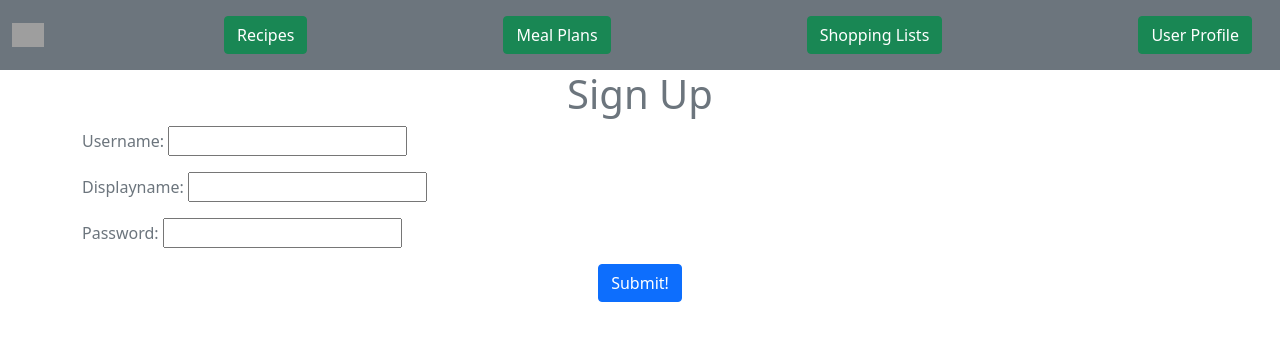
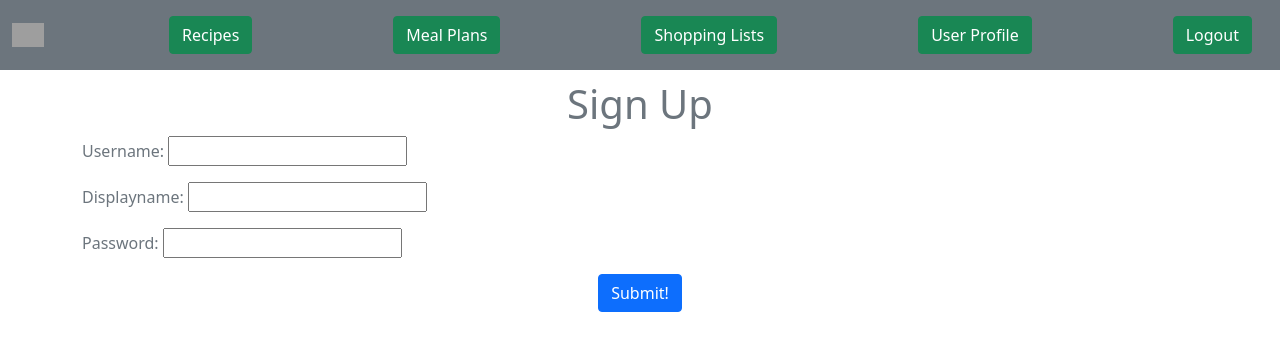
Before and after one commit to JoelRice/Plan-Shop-Eat, a Django app: page /authentication/signup/ in a window 1280 px wide. Shown: the top 351 px of the page. Run offline with Django 3.2, Linux system fonts and the light colour scheme; some libraries are stand-ins or nearby versions; grey boxes are pictures that could not be loaded.

Commit message:
I fixed the nav bar margin, and added a logout button

```diff
--- a/authentication/urls.py
+++ b/authentication/urls.py
@@ -14,9 +14,11 @@ Including another URLconf
     2. Add a URL to urlpatterns:  path('blog/', include('blog.urls'))
 """
 from django.urls import path
-from authentication.views import login_view, signup_view
+from authentication.views import login_view, signup_view, logout_view
 
 urlpatterns = [
     path('login/', login_view, name='login'),
     path('signup/', signup_view, name="signup"),
+    path('logout/', logout_view, name="logout"),
+
 ]
--- a/templates/base.html
+++ b/templates/base.html
@@ -11,41 +11,49 @@
 />
 <html lang="en">
   <head>
-    <link href="https://cdn.jsdelivr.net/npm/bootstrap@5.0.2/dist/css/bootstrap.min.css" rel="stylesheet" integrity="sha384-EVSTQN3/azprG1Anm3QDgpJLIm9Nao0Yz1ztcQTwFspd3yD65VohhpuuCOmLASjC" crossorigin="anonymous">
+    <link
+      href="https://cdn.jsdelivr.net/npm/bootstrap@5.0.2/dist/css/bootstrap.min.css"
+      rel="stylesheet"
+      integrity="sha384-EVSTQN3/azprG1Anm3QDgpJLIm9Nao0Yz1ztcQTwFspd3yD65VohhpuuCOmLASjC"
+      crossorigin="anonymous"
+    />
     <title>{% block title %}Plan. Shop. Eat.{% endblock %}</title>
   </head>
 
   <body>
-    <nav class="navbar bg-secondary">
+    <nav class="navbar bg-secondary" style="margin-bottom: 10px">
       <div class="container-fluid justify-content-space-evenly">
         <div>
-          <img src="https://see.fontimg.com/api/renderfont4/eWap/eyJyIjoiZnMiLCJoIjo2OCwidyI6MTIwMCwiZnMiOjU3LCJmZ2MiOiIjNENDRDgwIiwiYmdjIjoiI0ZGRkZGRiIsInQiOjF9/UGxhbi4gID0-ICBTaG9wLiAgID0-ICAgRWF0Lg/typists-pseudonym.png" alt="Plan.Shop.Eat." height="24" margin-right="10">
+          <img
+            src="https://see.fontimg.com/api/renderfont4/eWap/eyJyIjoiZnMiLCJoIjo2OCwidyI6MTIwMCwiZnMiOjU3LCJmZ2MiOiIjNENDRDgwIiwiYmdjIjoiI0ZGRkZGRiIsInQiOjF9/UGxhbi4gID0-ICBTaG9wLiAgID0-ICAgRWF0Lg/typists-pseudonym.png"
+            alt="Plan.Shop.Eat."
+            height="24"
+            margin-right="10"
+          />
         </div>
         <a class="nav-link" href="/recipe_app/recipes">
-            <button type="button" class="btn btn-success">
-              Recipes
-            </button>
+          <button type="button" class="btn btn-success">Recipes</button>
         </a>
         <a class="nav-link" href="/meal_plan_app/meal_plans">
-            <button type="button" class="btn btn-success">
-              Meal Plans
-            </button>
+          <button type="button" class="btn btn-success">Meal Plans</button>
         </a>
         <a class="nav-link" href="/shopping_list_app/">
-              <button type="button" class="btn btn-success">
-                Shopping Lists
-              </button>
+          <button type="button" class="btn btn-success">Shopping Lists</button>
         </a>
         <a class="nav-link" href="/custom_user_app/profile/{{user.id}}/">
-              <button type="button" class="btn btn-success">
-                User Profile
-              </button>
+          <button type="button" class="btn btn-success">User Profile</button>
+        </a>
+        <a class="nav-link" href="/authentication/logout/">
+          <button type="button" class="btn btn-success">Logout</button>
         </a>
       </div>
     </nav>
 
-
     <div id="content">{% block content %}{% endblock %}</div>
-    <script src="https://cdn.jsdelivr.net/npm/bootstrap@5.0.2/dist/js/bootstrap.bundle.min.js" integrity="sha384-MrcW6ZMFYlzcLA8Nl+NtUVF0sA7MsXsP1UyJoMp4YLEuNSfAP+JcXn/tWtIaxVXM" crossorigin="anonymous"></script>
+    <script
+      src="https://cdn.jsdelivr.net/npm/bootstrap@5.0.2/dist/js/bootstrap.bundle.min.js"
+      integrity="sha384-MrcW6ZMFYlzcLA8Nl+NtUVF0sA7MsXsP1UyJoMp4YLEuNSfAP+JcXn/tWtIaxVXM"
+      crossorigin="anonymous"
+    ></script>
   </body>
 </html>
```
Lines whose indentation alone changed are shown as unchanged.
